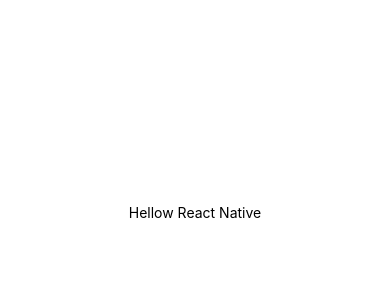
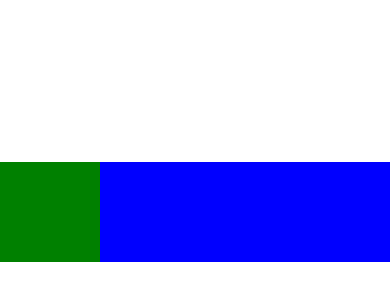
Before and after one commit to haru-24/news-viewer, a React Native app: screen / in a window 390 px wide. Shown: the part 210-510 px from the top of the page. Built offline with nearby package versions, Linux system fonts and the light colour scheme.

Commit message:
land readjustment

```diff
--- a/App.tsx
+++ b/App.tsx
@@ -4,7 +4,10 @@
 export default function App() {
   return (
     <View style={styles.container}>
-      <Text>Hellow React Native</Text>
+      <View style={styles.itemContainer}>
+        <View style={styles.leftContainer}></View>
+        <View style={styles.rightContainer}></View>
+      </View>
       <StatusBar style="auto" />
     </View>
   );
@@ -17,4 +20,18 @@
     alignItems: "center",
     justifyContent: "center",
   },
+  itemContainer: {
+    height: 100,
+    width: "100%",
+    backgroundColor: "red",
+    flexDirection: "row",
+  },
+  leftContainer: {
+    backgroundColor: "green",
+    width: 100,
+  },
+  rightContainer: {
+    backgroundColor: "blue",
+    flex: 1,
+  },
 });
```
